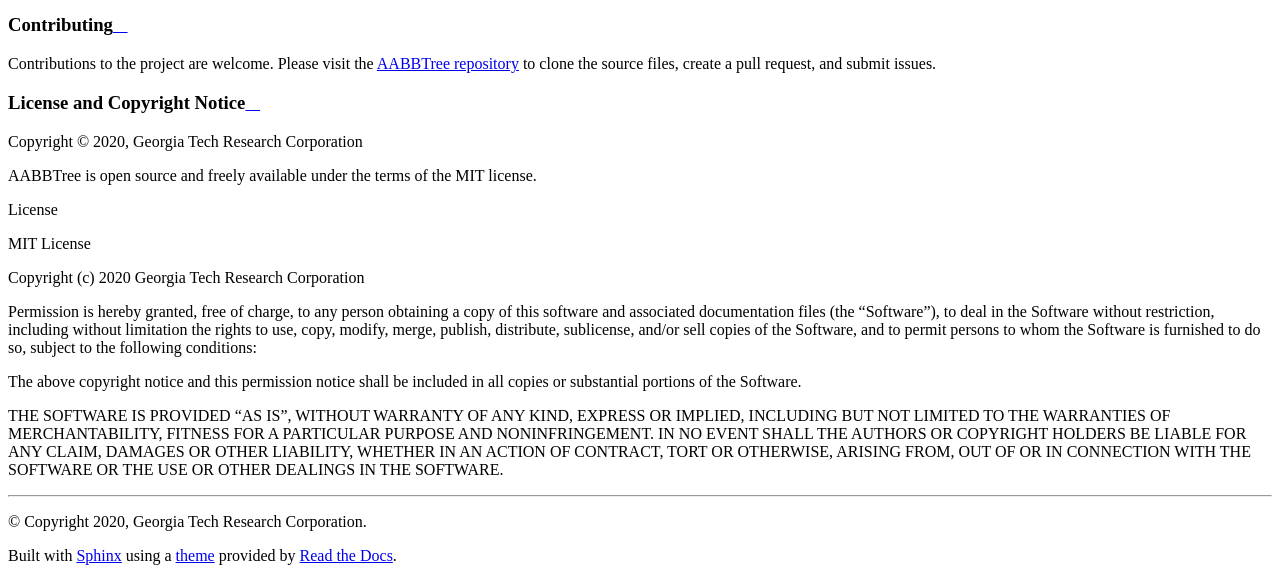
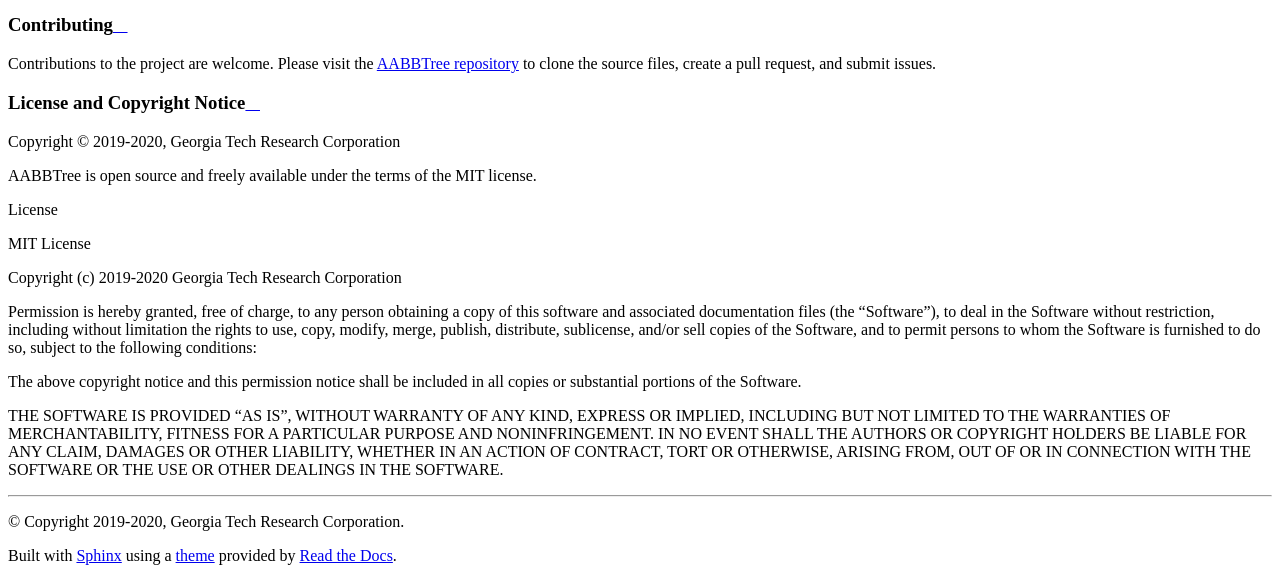
Before and after one commit to kip-hart/AABBTree, a Sphinx documentation site: the page built from docs/source/index.rst, in a window 1280 px wide and 900 px high, scrolled down 2163 px, cut to the strip 327-900 px from the top of the window. Built offline with Sphinx 7.4.7 and the Read the Docs theme 2.0.0, drawn with Linux system fonts in a browser that asks for light colours.

Commit message:
copyright date replaced with date range, not current year

```diff
--- a/README.rst
+++ b/README.rst
@@ -105,7 +105,7 @@
 License and Copyright Notice
 ============================
 
-Copyright |copy| 2020, Georgia Tech Research Corporation
+Copyright |copy| 2019-2020, Georgia Tech Research Corporation
 
 AABBTree is open source and freely available under the terms of
 the MIT license.
--- a/docs/source/conf.py
+++ b/docs/source/conf.py
@@ -20,7 +20,7 @@
 # -- Project information -----------------------------------------------------
 
 project = 'AABBTree'
-copyright = '2020, Georgia Tech Research Corporation'
+copyright = '2019-2020, Georgia Tech Research Corporation'
 author = 'Kenneth Hart'
 
 # The short X.Y version
```
Also changed, not shown: LICENSE.rst.
